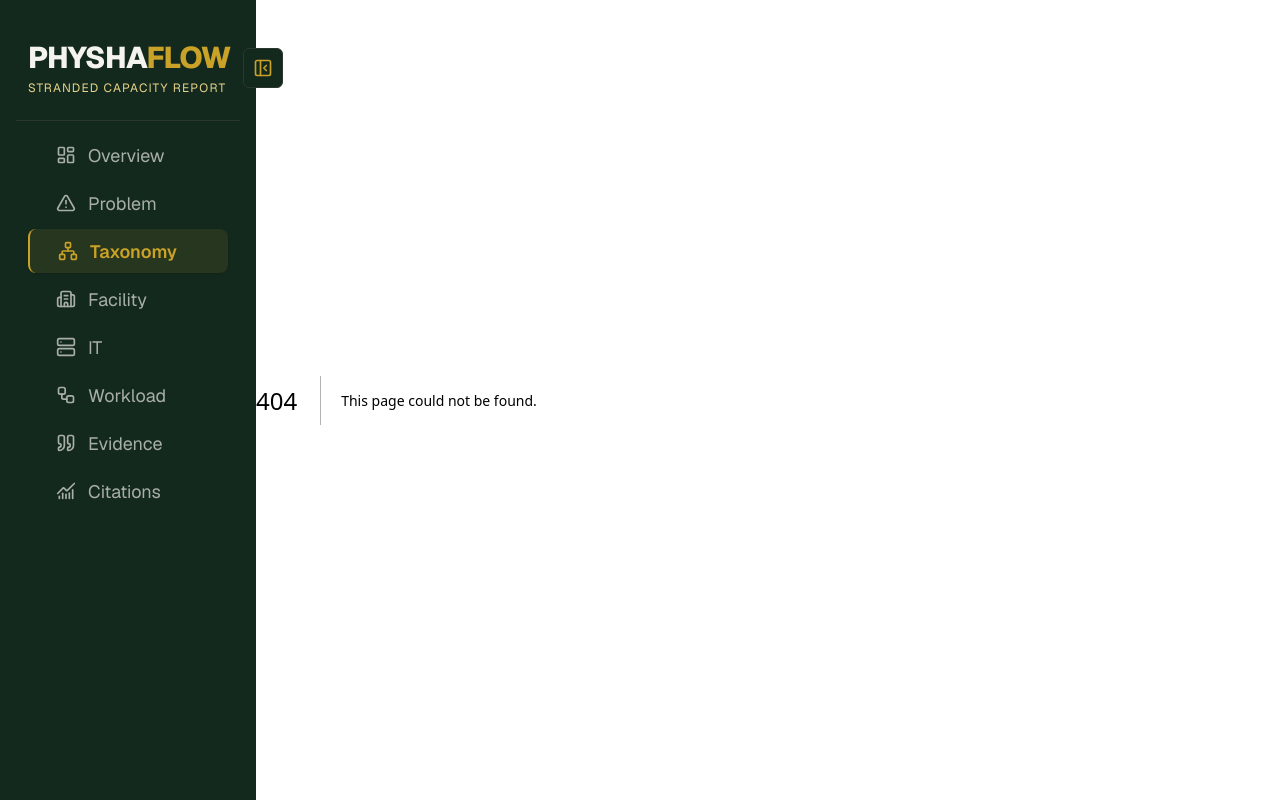
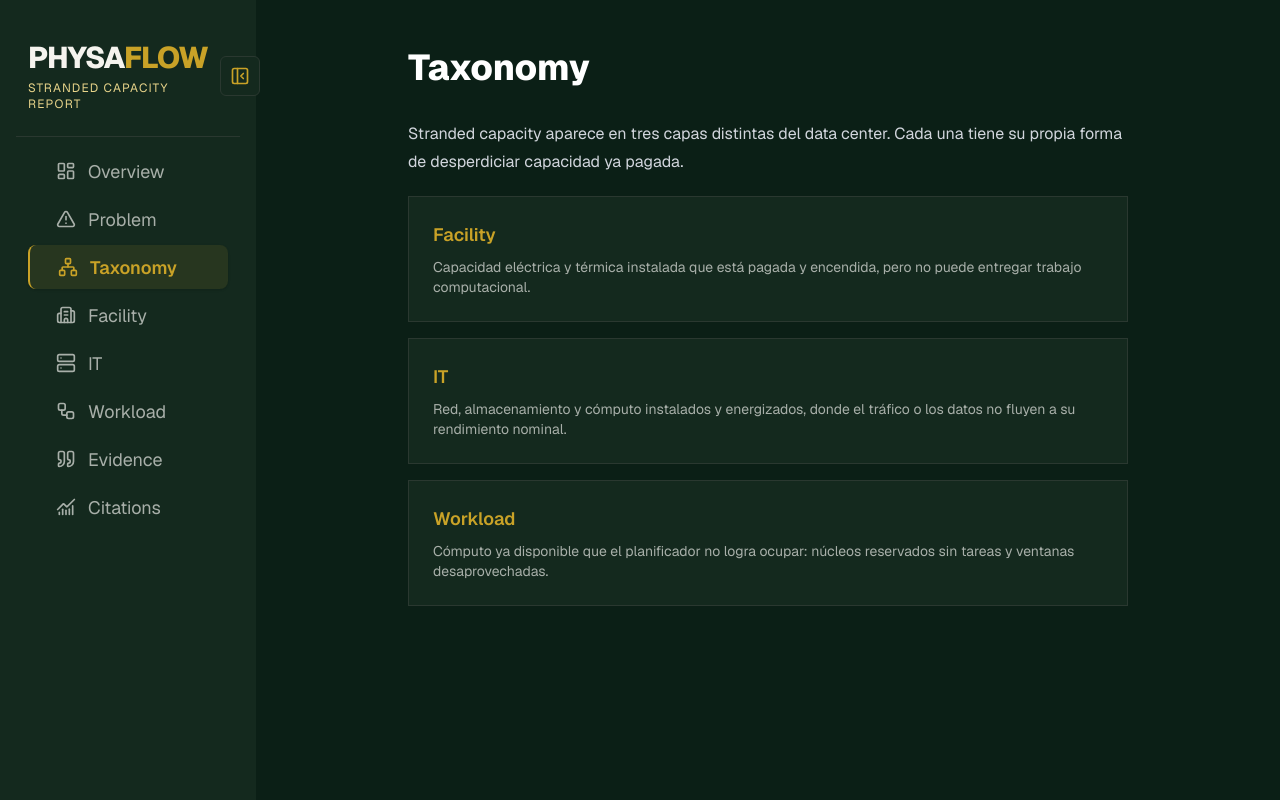
Before and after one commit to No-Country-simulation/so7-26-team-02-physaflow-public-report, a Next.js app: page /taxonomy in a window 1280 px wide. Before the commit this address had no page. Built offline with nearby package versions, Linux system fonts and the light colour scheme.

Commit message:
fix(nav): conectar el sidebar con las rutas de taxonomia

```diff
--- a/app/components/Slidebar.tsx
+++ b/app/components/Slidebar.tsx
@@ -17,6 +17,13 @@ TriangleAlert,
 Workflow,
 X,
 } from "lucide-react";
+import { getTaxonomyLayers, taxonomyPath } from "../taxonomy/layers";
+
+const layerIcons: Record<string, typeof Building2> = {
+facility: Building2,
+it: Server,
+workload: Workflow,
+};
 
 const navItems = [
 {
@@ -34,21 +41,11 @@ label: "Taxonomy",
 href: "/taxonomy",
 icon: Network,
 },
-{
-label: "Facility",
-href: "/facility",
-icon: Building2,
-},
-{
-label: "IT",
-href: "/it",
-icon: Server,
-},
-{
-label: "Workload",
-href: "/workload",
-icon: Workflow,
-},
+...getTaxonomyLayers().map((layer) => ({
+    label: layer.navLabel,
+    href: taxonomyPath(layer.slug),
+    icon: layerIcons[layer.slug],
+})),
 {
 label: "Evidence",
 href: "/evidence",
@@ -119,7 +116,7 @@ const renderBrand = (collapsed = false) => {
     return (
         <div>
             <h1 className="text-3xl font-extrabold tracking-tight text-foreground">
-                PHYSHA<span className="text-accent">FLOW</span>
+                PHYSA<span className="text-accent">FLOW</span>
             </h1>
 
             <p className="mt-1 text-xs uppercase tracking-widest text-accent-light">
@@ -174,7 +171,7 @@ return (
         <div className="md:hidden">
             <header className="fixed inset-x-0 top-0 z-40 flex items-center justify-between border-b border-border bg-background px-4 py-3">
                 <h1 className="text-xl font-extrabold tracking-tight text-foreground">
-                    PHYSHA<span className="text-accent">
+                    PHYSA<span className="text-accent">
                         FLOW
                     </span>
                 </h1>
--- /dev/null
+++ b/app/taxonomy/layers.ts
@@ -0,0 +1,42 @@
+export type TaxonomyLayer = {
+  slug: string;
+  navLabel: string;
+  title: string;
+  shortDescription: string;
+  order: number;
+};
+
+const layers: TaxonomyLayer[] = [
+  {
+    slug: "facility",
+    navLabel: "Facility",
+    title: "Facility — Energía y Enfriamiento",
+    shortDescription:
+      "Capacidad eléctrica y térmica instalada que está pagada y encendida, pero no puede entregar trabajo computacional.",
+    order: 1,
+  },
+  {
+    slug: "it",
+    navLabel: "IT",
+    title: "IT — Red y Almacenamiento",
+    shortDescription:
+      "Red, almacenamiento y cómputo instalados y energizados, donde el tráfico o los datos no fluyen a su rendimiento nominal.",
+    order: 2,
+  },
+  {
+    slug: "workload",
+    navLabel: "Workload",
+    title: "Workload — Orquestación de Cargas",
+    shortDescription:
+      "Cómputo ya disponible que el planificador no logra ocupar: núcleos reservados sin tareas y ventanas desaprovechadas.",
+    order: 3,
+  },
+];
+
+export function taxonomyPath(slug: string): string {
+  return `/taxonomy/${slug}`;
+}
+
+export function getTaxonomyLayers(): TaxonomyLayer[] {
+  return [...layers].sort((a, b) => a.order - b.order);
+}
--- /dev/null
+++ b/app/taxonomy/page.tsx
@@ -0,0 +1,40 @@
+import Link from "next/link";
+import { getTaxonomyLayers, taxonomyPath } from "./layers";
+
+export const metadata = {
+  title: "Taxonomy — PhysaFlow",
+  description:
+    "Las tres capas donde aparece stranded capacity: Facility, IT y Workload.",
+};
+
+export default function TaxonomyPage() {
+  const layers = getTaxonomyLayers();
+
+  return (
+    <article className="prose prose-invert mx-auto max-w-3xl px-4 py-12 sm:px-6">
+      <h1>Taxonomy</h1>
+      <p>
+        Stranded capacity aparece en tres capas distintas del data center.
+        Cada una tiene su propia forma de desperdiciar capacidad ya pagada.
+      </p>
+
+      <ul className="not-prose space-y-4">
+        {layers.map((layer) => (
+          <li key={layer.slug}>
+            <Link
+              href={taxonomyPath(layer.slug)}
+              className="block border border-border bg-surface p-6 transition-colors hover:border-primary"
+            >
+              <span className="block text-lg font-semibold text-accent">
+                {layer.navLabel}
+              </span>
+              <span className="mt-2 block text-sm text-muted">
+                {layer.shortDescription}
+              </span>
+            </Link>
+          </li>
+        ))}
+      </ul>
+    </article>
+  );
+}
```
